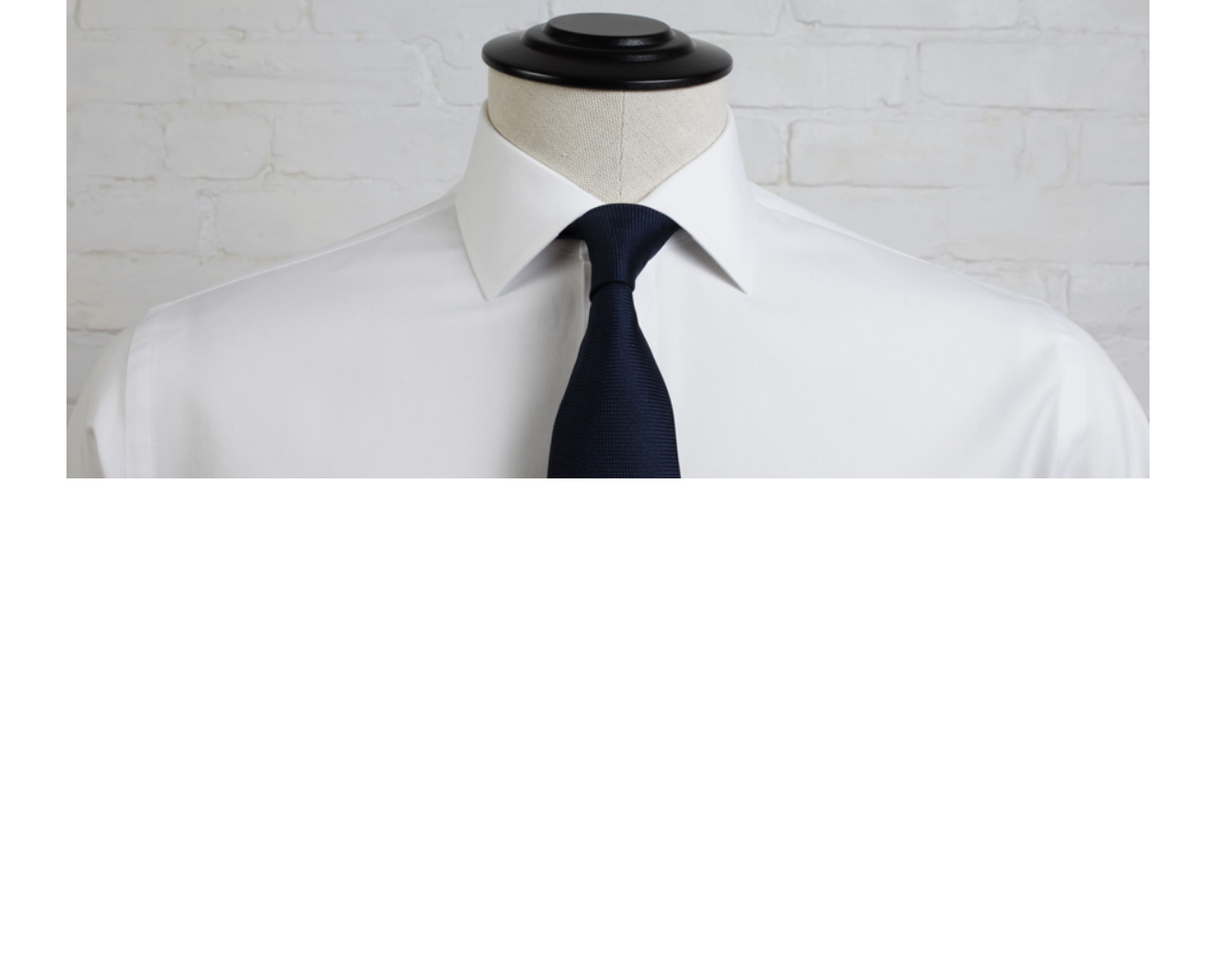
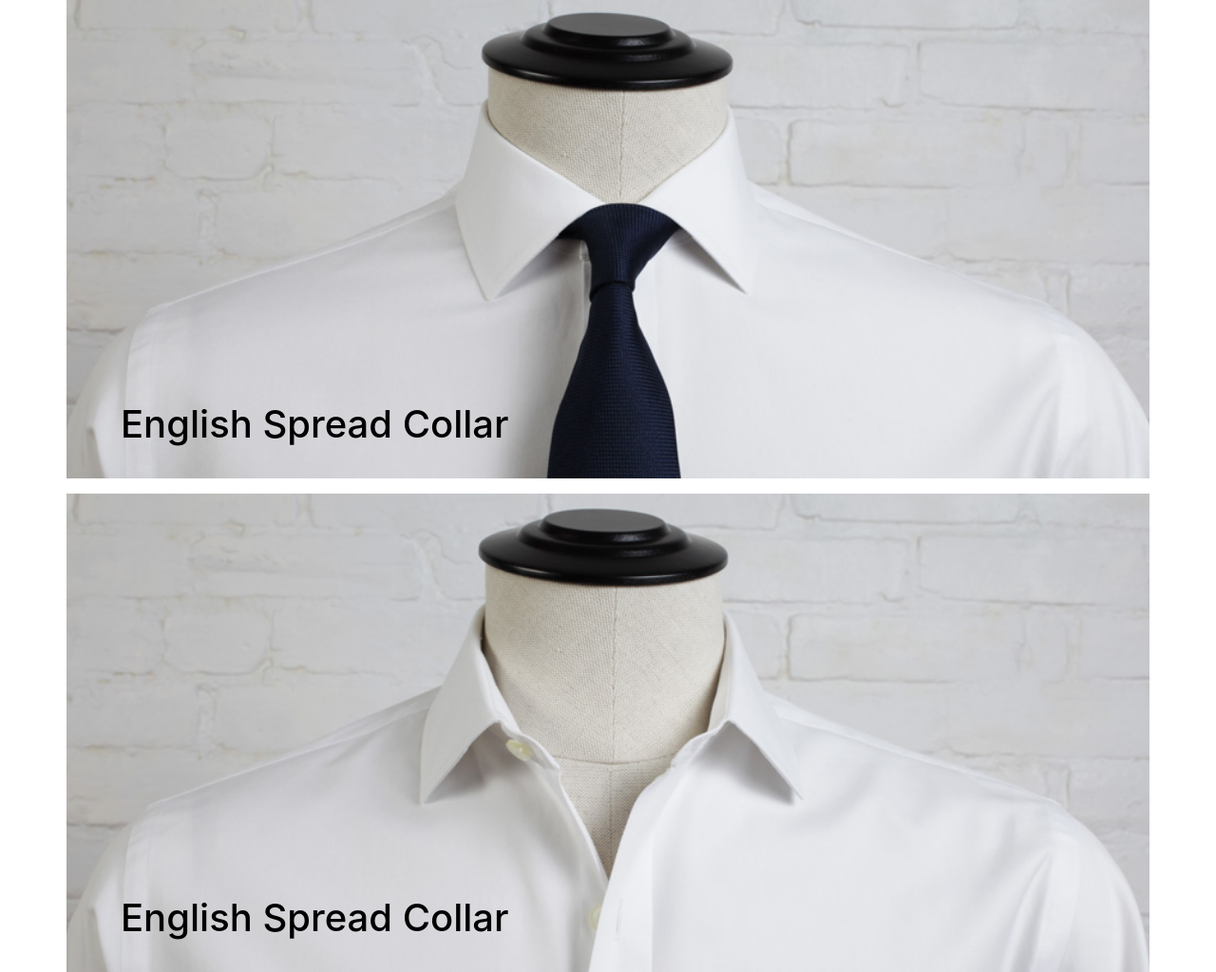
Before and after one commit to flashphuc/ShirtCollarDemo.github.io, a plain HTML site: page index.html in a window 1280 px wide. Shown: the whole page at 95% size. Before the commit the page ends 800 px from the top, so only its background shows below. Drawn offline with nearby package versions, Linux system fonts and the light colour scheme.

Commit message:
Update Code

```diff
--- a/index.html
+++ b/index.html
@@ -19,6 +19,10 @@
 <body>
     <div id="picture__main" class="container picture text-center">
         <img class="picture__disable" src="./img/4.png">
+        <div class="title__high">
+            <h1 style="color: black;">English Spread Collar</h1>
+
+        </div>
         <div class="target__picture">
             <span id="change1" class="picture__link" rel="1" style="width:14.2857%; height:100%;"></span>
             <span id="change2" class="picture__link" rel="2" style="width:14.2857%; height:100%;"></span>
@@ -31,6 +35,28 @@
 
 
     </div>
+
+    <!-- ShirtCollar White -->
+    <div id="picture__main__white" class="mt-3 container picture text-center">
+        <img class="picture__disable" src="./img/White/4.png">
+        <div class="title__high">
+            <h1 style="color: black;">English Spread Collar</h1>
+
+        </div>
+        <div class="target__picture">
+            <span id="change1__white" class="picture__link" rel="1" style="width:14.2857%; height:100%;"></span>
+            <span id="change2__white" class="picture__link" rel="2" style="width:14.2857%; height:100%;"></span>
+            <span id="change3__white" class="picture__link" rel="3" style="width:14.2857%; height:100%;"></span>
+            <span id="change4__white" class="picture__link" rel="4" style="width:14.2857%; height:100%;"></span>
+            <span id="change5__white" class="picture__link" rel="5" style="width:14.2857%; height:100%;"></span>
+            <span id="change6__white" class="picture__link" rel="6" style="width:14.2857%; height:100%;"></span>
+            <span id="change7__white" class="picture__link" rel="7" style="width:14.2857%; height:100%;"></span>
+        </div>
+
+
+    </div>
+
+
 
 
     <!-- Optional JavaScript -->
--- a/style.css
+++ b/style.css
@@ -37,3 +37,17 @@
   float: left;
   position: relative;
 }
+
+.title__high {
+  position: absolute;
+  left: 5%;
+  bottom: 5%;
+}
+
+#picture__main__white {
+  background: url(./img/White/4.png);
+  background-repeat: no-repeat;
+  background-position: center top;
+  background-color: #ccc;
+  background-size: cover;
+}
```
Also changed, not shown: img/White/1.png (added), img/White/2.png (added), img/White/3.png (added), img/White/4.png (added), img/White/5.png (added), img/White/6.png (added), img/White/7.png (added).
